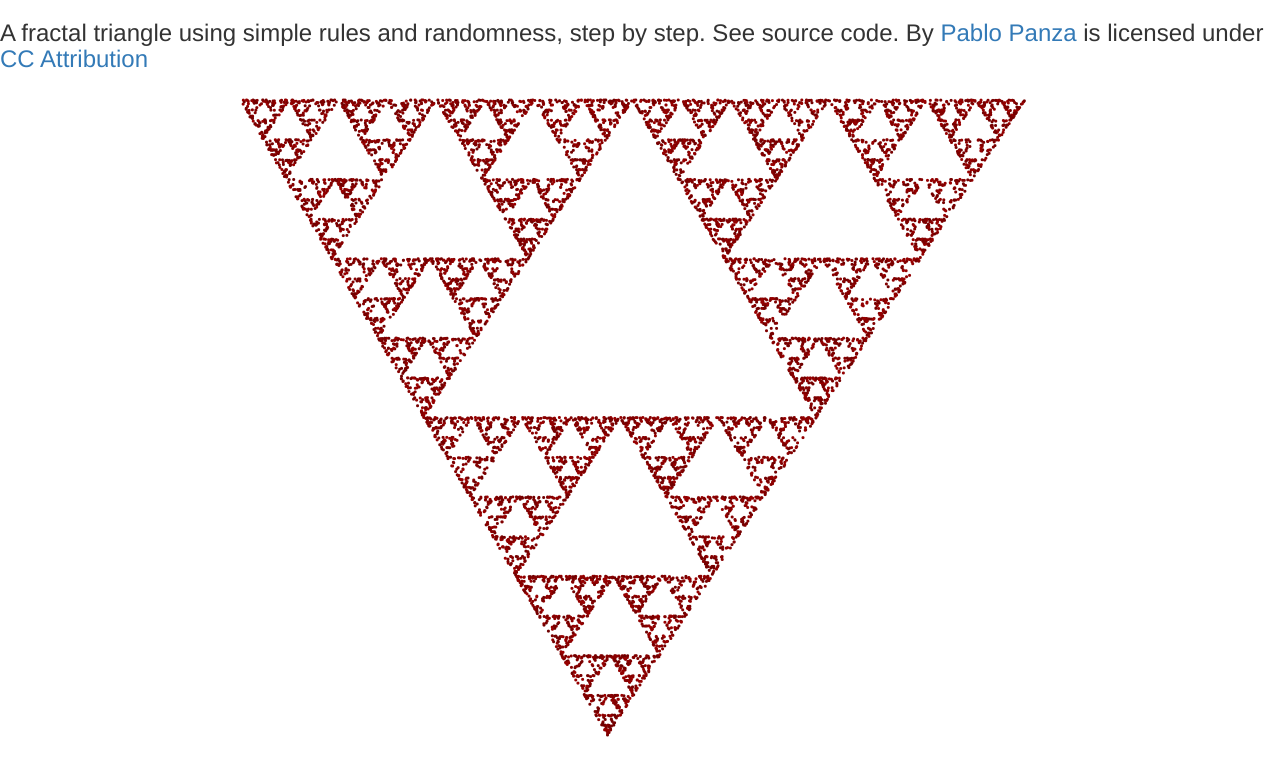
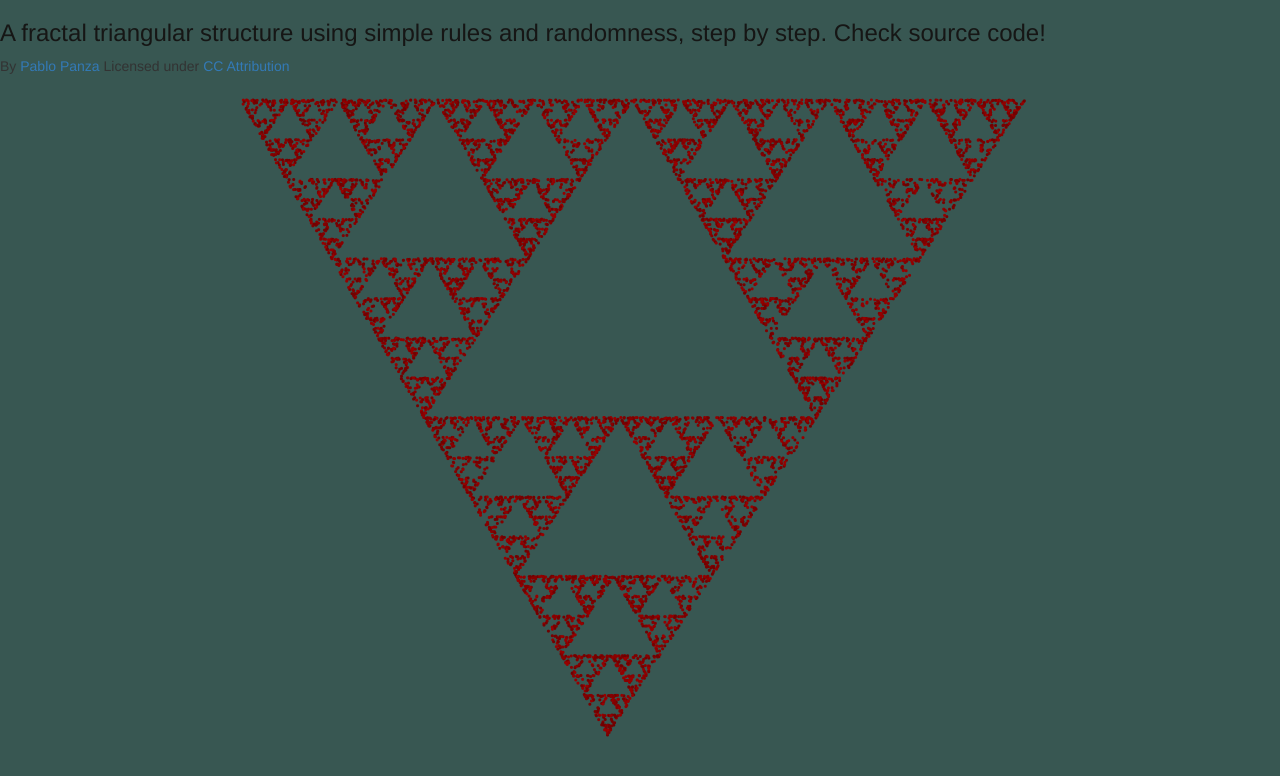
Before and after one commit to pablolucianop/endlessTriangle, a plain HTML site: page index.html in a window 1280 px wide. Drawn offline with nearby package versions, Linux system fonts and the light colour scheme.

Commit message:
first commit

```diff
--- a/index.html
+++ b/index.html
@@ -9,6 +9,7 @@
         body,
         html {
             margin: 0;
+            background-color:#385752;
         }
 
         #a {
@@ -20,18 +21,23 @@
             right: 0;
             height: 100vh
         }
+        h3 {
+            color: rgb(22, 22, 21);
+        }
+
     </style>
 </head>
 
 <body>
     <h3  id="info">
-        <a href="https://threejs.org" target="_blank" rel="noopener"></a> A fractal triangle using simple rules and
-        randomness, step by step. See source code. By <a href="https://pablopanzatrabajos.com.ar" target="_blank"
+        <a href="https://threejs.org" target="_blank" rel="noopener"></a>     A fractal triangular structure using simple rules and
+        randomness, step by step. Check source code! <br></h3>
+    </h4>
+         By <a href="https://pablopanzatrabajos.com.ar" target="_blank"
             rel="noopener">Pablo
-            Panza</a> is licensed
-        under
+            Panza</a> Licensed under
         <a href="https://creativecommons.org/licenses/by/4.0/" target="_blank" rel="noopener">CC Attribution</a>
-    </h3 >
+    </h4 >
     <canvas id="a"></canvas>
     <script>
         //Defining a triangle, with its three vertexs, each one by its coordinates [x,y]
```
Also changed, not shown: README.md.
